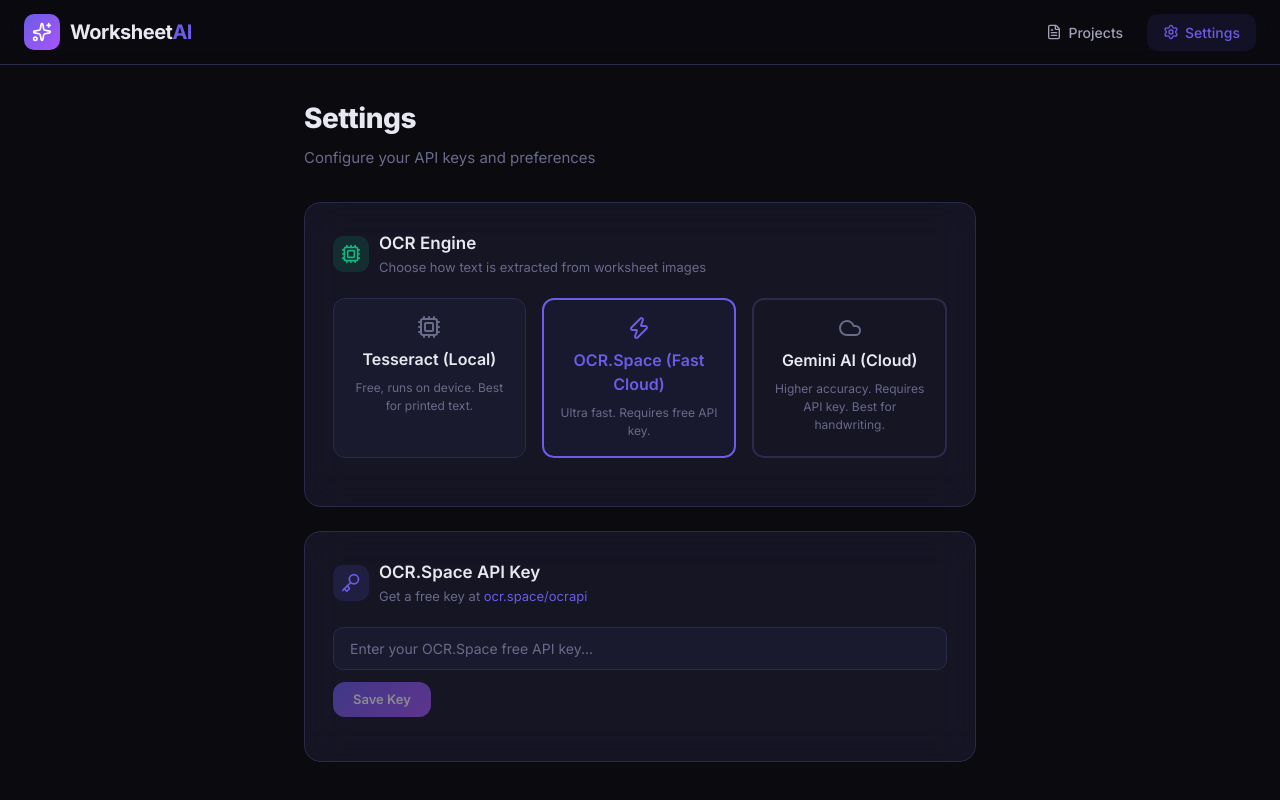
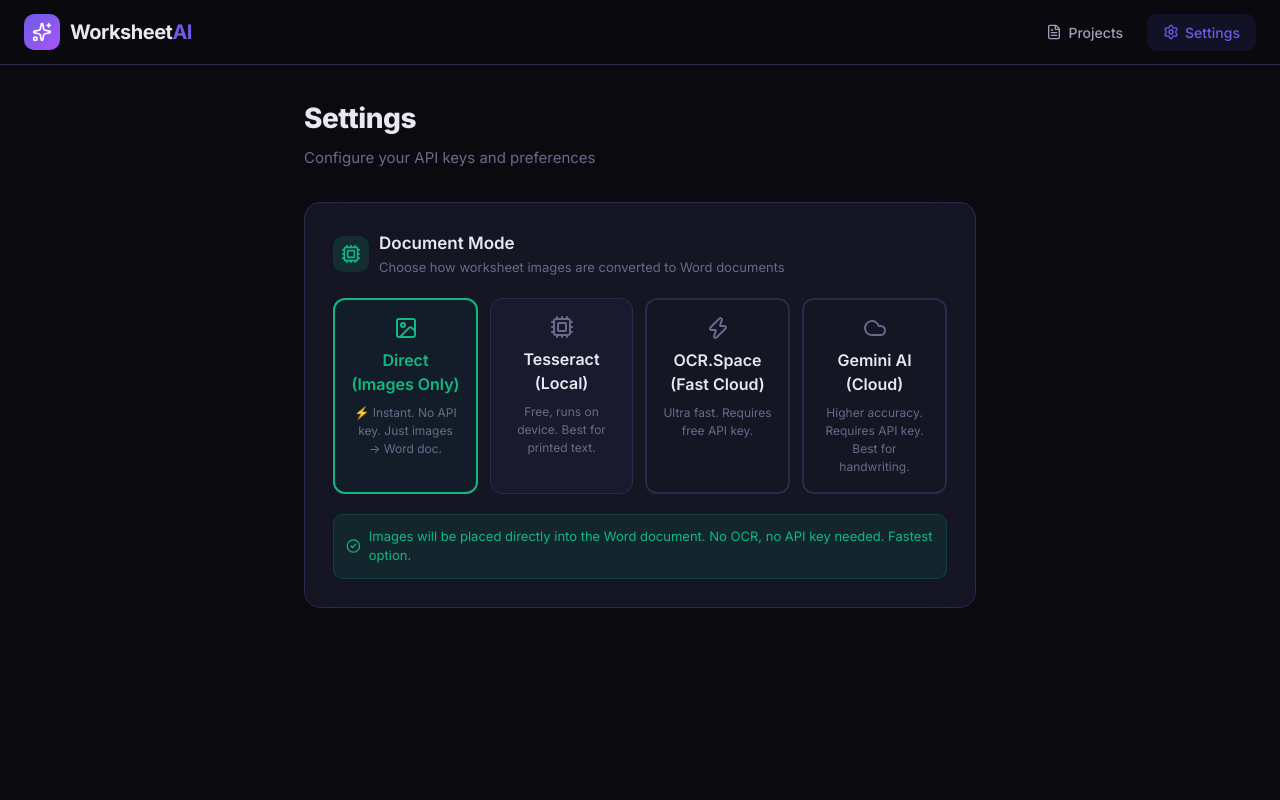
Before and after one commit to pm-lang/back-office-data-entry-app, a Next.js app: page /settings in a window 1280 px wide. Shown: the top 800 px of the page. Built offline with nearby package versions, Linux system fonts and the light colour scheme.

Commit message:
feat: add Direct (Images Only) mode - instant doc generation without OCR

```diff
--- a/src/app/api/projects/[id]/generate/route.ts
+++ b/src/app/api/projects/[id]/generate/route.ts
@@ -3,6 +3,7 @@
 import { processImages as processImagesTesseract } from "@/lib/ocr-tesseract";
 import { processImagesOcrSpace } from "@/lib/ocr-space";
 import { generateDocument } from "@/lib/docgen";
+import { generateDocumentDirect } from "@/lib/docgen-direct";
 import { supabase } from "@/lib/supabase";
 
 // POST /api/projects/[id]/generate - Generate Word document
@@ -13,7 +14,7 @@
   try {
     const { id: projectId } = await params;
 
-    let ocrEngine = "tesseract"; // default to tesseract
+    let ocrEngine = "direct"; // default to direct (images-only, fastest)
     let ocrSpaceApiKey = "";
     try {
       const body = await request.json();
@@ -72,44 +73,8 @@
       .eq("id", projectId);
 
     try {
-      // Prepare image paths for Supabase Storage
-      const imagesToProcess = project.images.map((img: any) => ({
-        id: img.id,
-        path: `${projectId}/${img.filename}`,
-      }));
-
-      // Process all images with appropriate OCR engine
-      let ocrResults;
-      if (ocrEngine === "gemini") {
-        ocrResults = await processImagesGemini(imagesToProcess, project.subject);
-      } else if (ocrEngine === "ocrspace") {
-        ocrResults = await processImagesOcrSpace(imagesToProcess, project.subject, ocrSpaceApiKey);
-      } else {
-        ocrResults = await processImagesTesseract(imagesToProcess, project.subject);
-      }
-
-      // Check for failures
-      const failures = ocrResults.filter((r) => !r.success);
-      if (failures.length === ocrResults.length) {
-        throw new Error(
-          `All OCR processing failed. First error: ${failures[0]?.error || "Unknown error"}`
-        );
-      }
-
-      // Save OCR text to database - run all in parallel
-      await Promise.all(
-        ocrResults
-          .filter((r) => r.success)
-          .map((result) =>
-            supabase
-              .from("ProjectImage")
-              .update({ ocrText: result.text })
-              .eq("id", result.imageId)
-          )
-      );
-
-      // Collect successful OCR texts and image paths in order
-      // Also pre-download images now (before they are deleted) so docgen doesn't re-fetch
+      // Pre-download all images in parallel (needed for both direct and OCR modes)
+      console.time("Download all images");
       const imageDataMap = new Map<string, Buffer>();
       await Promise.all(
         project.images.map(async (img: any) => {
@@ -120,6 +85,65 @@
             imageDataMap.set(imgPath, Buffer.from(ab));
           }
         })
+      );
+      console.timeEnd("Download all images");
+
+      let docBuffer: Buffer;
+
+      if (ocrEngine === "direct") {
+        // ===== FAST PATH: Images directly into Word doc, no OCR =====
+        console.time("Generate direct doc");
+        const imageEntries = project.images
+          .map((img: any) => {
+            const imgPath = `${projectId}/${img.filename}`;
+            const buf = imageDataMap.get(imgPath);
+            return buf ? { imagePath: imgPath, imageBuffer: buf } : null;
+          })
+          .filter((x: any): x is { imagePath: string; imageBuffer: Buffer } => x !== null);
+
+        docBuffer = await generateDocumentDirect(
+          imageEntries,
+          project.name,
+          project.subject
+        );
+        console.timeEnd("Generate direct doc");
+
+      } else {
+        // ===== OCR PATH: Process with selected OCR engine, then generate =====
+        const imagesToProcess = project.images.map((img: any) => ({
+          id: img.id,
+          path: `${projectId}/${img.filename}`,
+        }));
+
+        let ocrResults;
+        console.time("OCR processing");
+        if (ocrEngine === "gemini") {
+          ocrResults = await processImagesGemini(imagesToProcess, project.subject);
+        } else if (ocrEngine === "ocrspace") {
+          ocrResults = await processImagesOcrSpace(imagesToProcess, project.subject, ocrSpaceApiKey);
+        } else {
+          ocrResults = await processImagesTesseract(imagesToProcess, project.subject);
+        }
+        console.timeEnd("OCR processing");
+
+        // Check for failures
+        const failures = ocrResults.filter((r) => !r.success);
+        if (failures.length === ocrResults.length) {
+          throw new Error(
+            `All OCR processing failed. First error: ${failures[0]?.error || "Unknown error"}`
+          );
+        }
+
+        // Save OCR text to database in parallel
+        await Promise.all(
+          ocrResults
+            .filter((r) => r.success)
+            .map((result) =>
+              supabase
+                .from("ProjectImage")
+                .update({ ocrText: result.text })
+                .eq("id", result.imageId)
+            )
         );
 
         const orderedContent = project.images
@@ -137,12 +161,12 @@
           })
           .filter((item: any): item is { text: string; imagePath: string; imageBuffer: Buffer | null } => item !== null);
 
-      // Generate Word document
-      const docBuffer = await generateDocument(
+        docBuffer = await generateDocument(
           orderedContent,
           project.name,
           project.subject
         );
+      }
 
       // Update project status
       await supabase
@@ -150,7 +174,7 @@
         .update({ status: "COMPLETED", updatedAt: new Date().toISOString() })
         .eq("id", projectId);
 
-      // Cleanup images in background (after doc is ready)
+      // Cleanup images in background (don't block the response)
       const imagePaths = project.images.map((img: any) => `${projectId}/${img.filename}`);
       Promise.all([
         imagePaths.length > 0
--- a/src/app/settings/page.tsx
+++ b/src/app/settings/page.tsx
@@ -13,12 +13,13 @@
   Cpu,
   Cloud,
   Zap,
+  Image,
 } from "lucide-react";
 
 export default function SettingsPage() {
   const [apiKey, setApiKey] = useState("");
   const [ocrSpaceApiKey, setOcrSpaceApiKey] = useState("");
-  const [ocrEngine, setOcrEngine] = useState<"tesseract" | "gemini" | "ocrspace">("ocrspace");
+  const [ocrEngine, setOcrEngine] = useState<"direct" | "tesseract" | "gemini" | "ocrspace">("direct");
   const [saved, setSaved] = useState(false);
   const [testing, setTesting] = useState(false);
   const [testResult, setTestResult] = useState<{
@@ -33,11 +34,11 @@
     if (storedKey) setApiKey(storedKey);
     const storedOcrSpaceKey = localStorage.getItem("ocr_space_api_key");
     if (storedOcrSpaceKey) setOcrSpaceApiKey(storedOcrSpaceKey);
-    const storedEngine = localStorage.getItem("ocr_engine") as "tesseract" | "gemini" | "ocrspace";
+    const storedEngine = localStorage.getItem("ocr_engine") as "direct" | "tesseract" | "gemini" | "ocrspace";
     if (storedEngine) setOcrEngine(storedEngine);
   }, []);
 
-  const handleEngineChange = (engine: "tesseract" | "gemini" | "ocrspace") => {
+  const handleEngineChange = (engine: "direct" | "tesseract" | "gemini" | "ocrspace") => {
     setOcrEngine(engine);
     localStorage.setItem("ocr_engine", engine);
   };
@@ -101,14 +102,39 @@
               <Cpu size={20} color="#10b981" />
             </div>
             <div>
-              <h2 style={{ fontSize: 17, fontWeight: 600 }}>OCR Engine</h2>
+              <h2 style={{ fontSize: 17, fontWeight: 600 }}>Document Mode</h2>
               <p style={{ fontSize: 13, color: "var(--text-muted)", marginTop: 2 }}>
-                Choose how text is extracted from worksheet images
+                Choose how worksheet images are converted to Word documents
               </p>
             </div>
           </div>
 
-          <div style={{ display: "flex", gap: 16, marginBottom: ocrEngine === "tesseract" ? 0 : 20 }}>
+          <div style={{ display: "flex", gap: 12, flexWrap: "wrap", marginBottom: 20 }}>
+            <button
+              onClick={() => handleEngineChange("direct")}
+              style={{
+                flex: 1,
+                minWidth: 140,
+                padding: "16px",
+                borderRadius: 12,
+                border: ocrEngine === "direct" ? "2px solid #10b981" : "1px solid var(--border-primary)",
+                background: ocrEngine === "direct" ? "rgba(16, 185, 129, 0.05)" : "var(--bg-card)",
+                cursor: "pointer",
+                display: "flex",
+                flexDirection: "column",
+                alignItems: "center",
+                gap: 8,
+                transition: "all 0.2s",
+              }}
+            >
+              <Image size={24} color={ocrEngine === "direct" ? "#10b981" : "var(--text-muted)"} />
+              <div style={{ fontWeight: 600, color: ocrEngine === "direct" ? "#10b981" : "var(--text-primary)" }}>
+                Direct (Images Only)
+              </div>
+              <div style={{ fontSize: 12, color: "var(--text-muted)", textAlign: "center" }}>
+                ⚡ Instant. No API key. Just images → Word doc.
+              </div>
+            </button>
             <button
               onClick={() => handleEngineChange("tesseract")}
               style={{
@@ -225,6 +251,26 @@
             </button>
           </div>
 
+          {ocrEngine === "direct" && (
+            <div
+              style={{
+                marginTop: 16,
+                padding: 12,
+                borderRadius: 10,
+                background: "rgba(16, 185, 129, 0.1)",
+                border: "1px solid rgba(16, 185, 129, 0.2)",
+                fontSize: 13,
+                color: "#10b981",
+                display: "flex",
+                alignItems: "center",
+                gap: 8,
+              }}
+            >
+              <CheckCircle2 size={16} />
+              Images will be placed directly into the Word document. No OCR, no API key needed. Fastest option.
+            </div>
+          )}
+
           {ocrEngine === "tesseract" && (
             <div
               style={{
@@ -241,7 +287,7 @@
               }}
             >
               <CheckCircle2 size={16} />
-              Using local OCR. No API key required.
+              Using local OCR. No API key required. Slower than Direct.
             </div>
           )}
         </div>
--- /dev/null
+++ b/src/lib/docgen-direct.ts
@@ -0,0 +1,128 @@
+import {
+  Document,
+  Packer,
+  Paragraph,
+  TextRun,
+  AlignmentType,
+  PageNumber,
+  Footer,
+  Header,
+  ImageRun,
+} from "docx";
+import sharp from "sharp";
+
+/**
+ * Generate a Word document by directly inserting images - no OCR needed.
+ * This is the fastest possible path: download images → resize → insert into docx.
+ */
+export async function generateDocumentDirect(
+  images: { imagePath: string; imageBuffer: Buffer }[],
+  projectName: string,
+  subject: string
+): Promise<Buffer> {
+  const fontFamily = subject === "HINDI" ? "Mangal" : "Times New Roman";
+  const children: Paragraph[] = [];
+
+  for (const img of images) {
+    try {
+      // Get image dimensions
+      const metadata = await sharp(img.imageBuffer).metadata();
+      const origW = metadata.width || 800;
+      const origH = metadata.height || 600;
+
+      // Fit to A4 page width (approx 600 points usable with 1-inch margins)
+      const maxWidth = 580;
+      const scale = Math.min(1, maxWidth / origW);
+      const docWidth = Math.floor(origW * scale);
+      const docHeight = Math.floor(origH * scale);
+
+      // Determine image type from extension
+      const ext = img.imagePath
+        .substring(img.imagePath.lastIndexOf(".") + 1)
+        .toLowerCase();
+      const type = (["jpg", "png", "gif", "bmp"].includes(ext) ? ext : "jpg") as
+        | "jpg"
+        | "png"
+        | "gif"
+        | "bmp";
+
+      children.push(
+        new Paragraph({
+          children: [
+            new ImageRun({
+              data: img.imageBuffer,
+              type,
+              transformation: { width: docWidth, height: docHeight },
+            }),
+          ],
+          alignment: AlignmentType.CENTER,
+          spacing: { after: 200 },
+        })
+      );
+    } catch (err) {
+      console.error(`Failed to process image ${img.imagePath}:`, err);
+    }
+  }
+
+  const doc = new Document({
+    styles: {
+      default: {
+        document: {
+          run: { font: fontFamily, size: 24 },
+        },
+      },
+    },
+    sections: [
+      {
+        properties: {
+          page: {
+            size: { width: 12240, height: 15840 },
+            margin: { top: 720, right: 720, bottom: 720, left: 720 },
+          },
+        },
+        headers: {
+          default: new Header({
+            children: [
+              new Paragraph({
+                children: [
+                  new TextRun({
+                    text: projectName,
+                    font: fontFamily,
+                    size: 18,
+                    italics: true,
+                  }),
+                ],
+                alignment: AlignmentType.RIGHT,
+              }),
+            ],
+          }),
+        },
+        footers: {
+          default: new Footer({
+            children: [
+              new Paragraph({
+                alignment: AlignmentType.CENTER,
+                children: [
+                  new TextRun({
+                    children: [
+                      "Page ",
+                      PageNumber.CURRENT,
+                      " of ",
+                      PageNumber.TOTAL_PAGES,
+                    ],
+                    font: fontFamily,
+                    size: 18,
+                  }),
+                ],
+              }),
+            ],
+          }),
+        },
+        children,
+      },
+    ],
+  });
+
+  const buffer = await Packer.toBuffer(doc);
+  return Buffer.from(buffer);
+}
```
Also changed, not shown: src/app/projects/[id]/page.tsx (+7 -1 lines). Lines whose indentation alone changed are shown as unchanged.
